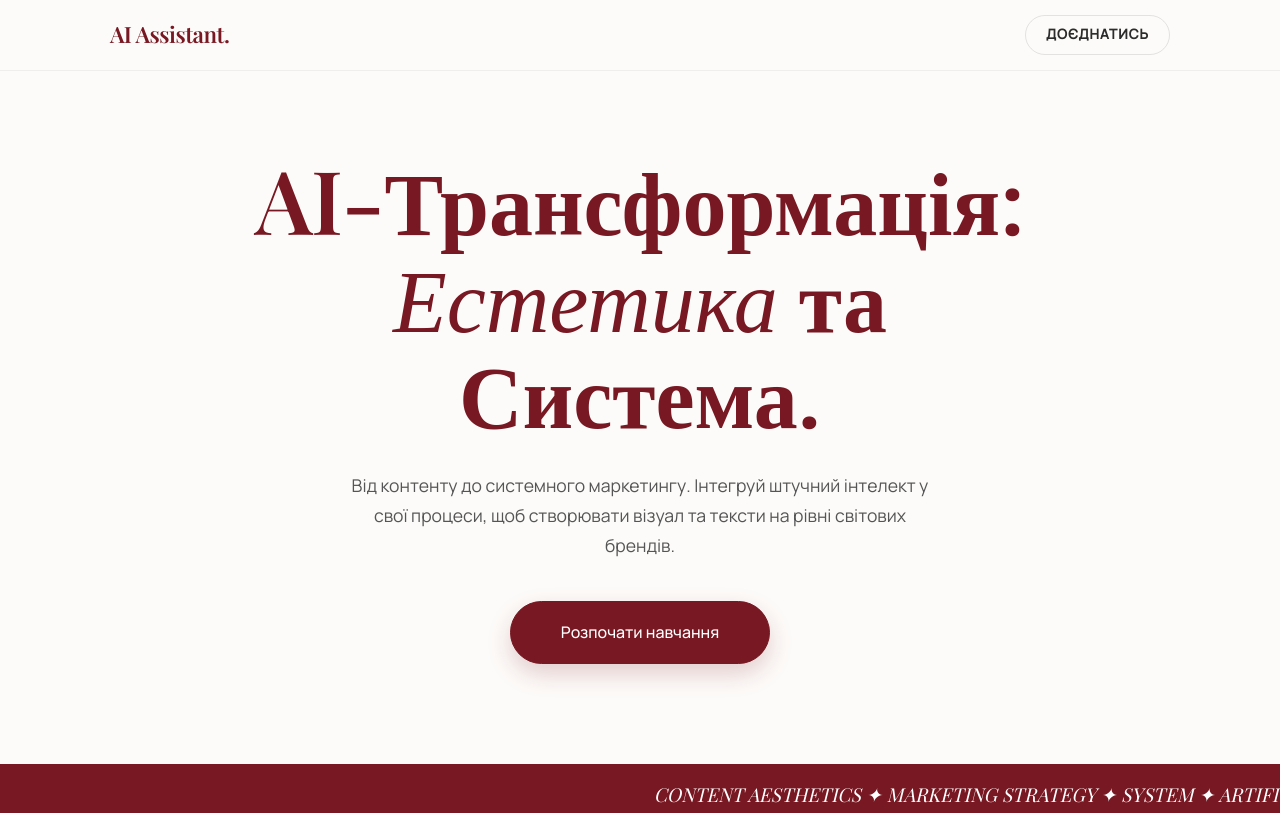
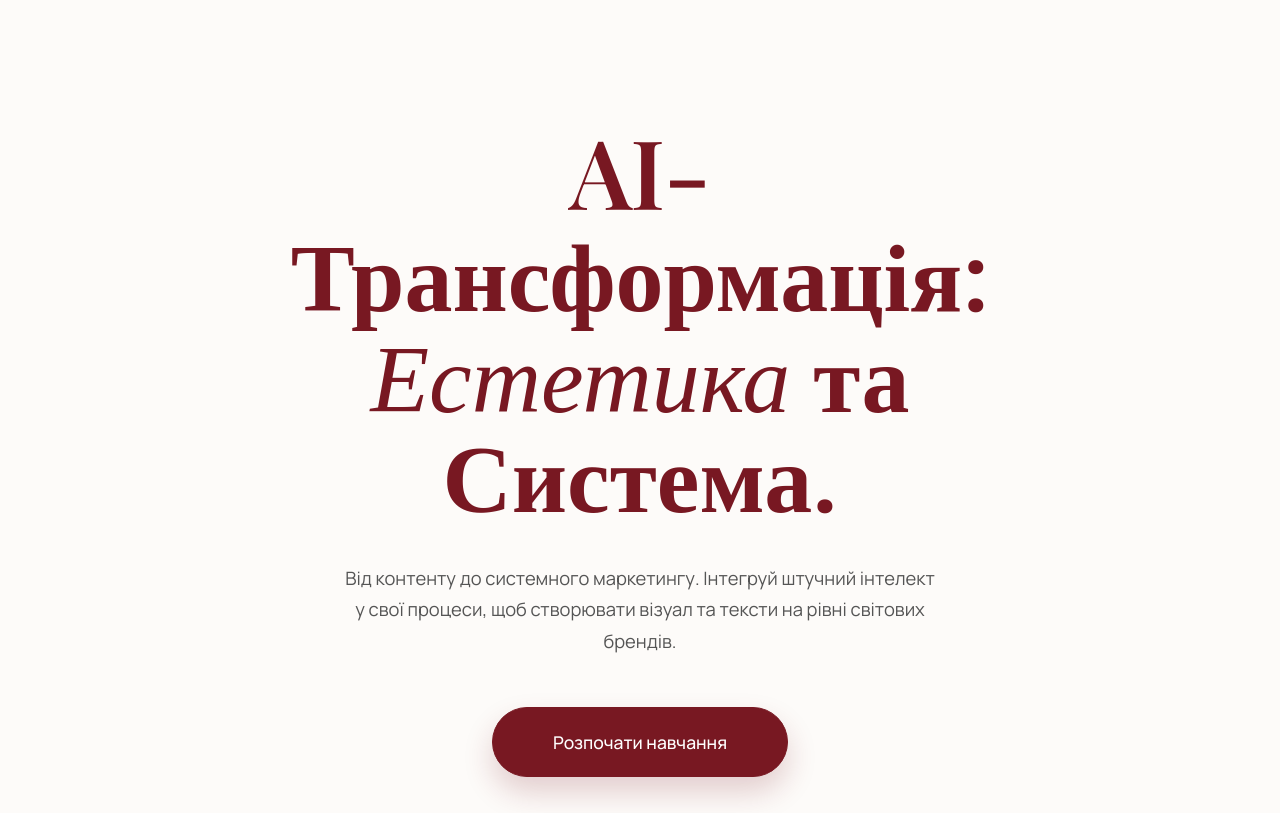
Before and after one commit to Fenrir4/teteruk, a plain HTML site: page index.html in a window 1280 px wide. Shown: the top 813 px of the page. Drawn offline with nearby package versions, Linux system fonts and the light colour scheme; a web font is replaced by a local one.

Commit message:
Update index.html

```diff
--- a/index.html
+++ b/index.html
@@ -25,97 +25,51 @@
 
         html, body {
             width: 100%;
-            overflow-x: hidden; /* Захист від горизонтального скролу */
+            overflow-x: hidden;
             background-color: var(--bg-color);
             color: var(--text-color);
             font-family: var(--font-body);
             line-height: 1.6;
         }
 
-        /* --- CONTAINER (МОБІЛЬНА БАЗА) --- */
         .container {
             width: 100%;
             max-width: 1100px;
             margin: 0 auto;
-            padding: 0 20px; /* Базові відступи для телефону */
+            padding: 0 20px;
         }
 
-        /* --- HEADER --- */
-        header {
-            position: sticky;
-            top: 0;
-            z-index: 100;
-            background: rgba(253, 251, 249, 0.95);
-            backdrop-filter: blur(10px);
-            padding: 15px 0;
-            border-bottom: 1px solid rgba(0,0,0,0.05);
-        }
-
-        .header-inner {
-            display: flex;
-            justify-content: space-between;
-            align-items: center;
-        }
-
-        .logo {
-            font-family: var(--font-head);
-            font-size: 1.4rem;
-            color: var(--accent-burgundy);
-            font-weight: 700;
-            letter-spacing: -0.5px;
-        }
-
-        .nav-btn {
-            text-decoration: none;
-            color: var(--text-color);
-            font-size: 0.85rem;
-            text-transform: uppercase;
-            letter-spacing: 1px;
-            font-weight: 600;
-            border: 1px solid rgba(0,0,0,0.1);
-            padding: 8px 20px;
-            border-radius: 50px;
-            transition: 0.3s;
-        }
-
-        .nav-btn:hover {
-            border-color: var(--accent-burgundy);
-            color: var(--accent-burgundy);
-            background: white;
-        }
-
-        /* --- HERO (ТЕКСТОВИЙ) --- */
+        /* --- HERO (Без шапки - збільшуємо відступ зверху) --- */
         .hero {
-            padding: 80px 0 100px; /* Великі відступи зверху/знизу */
+            padding: 120px 0 100px; /* Великий відступ зверху, щоб текст не лип до краю */
             display: flex;
             flex-direction: column;
-            align-items: center; /* Центрування по горизонталі */
-            text-align: center;  /* Центрування тексту */
+            align-items: center;
+            text-align: center;
             justify-content: center;
-            min-height: 60vh; /* Займає 60% екрану */
+            min-height: 80vh; /* Розтягуємо на майже весь екран */
         }
 
         .hero-text {
             width: 100%;
-            max-width: 800px; /* Обмеження ширини для читабельності */
+            max-width: 800px;
         }
 
         h1 {
             font-family: var(--font-head);
-            /* Адаптивний шрифт: на мобільному 2.8rem, на пк 5rem */
-            font-size: clamp(2.8rem, 8vw, 5.5rem);
-            line-height: 1.1;
+            font-size: clamp(3rem, 9vw, 6rem); /* Ще більший шрифт для ефекту */
+            line-height: 1.05;
             color: var(--accent-burgundy);
-            margin-bottom: 30px;
+            margin-bottom: 40px;
         }
 
         h1 i { font-weight: 400; font-style: italic; }
 
         .hero p {
-            font-size: 1.1rem;
+            font-size: 1.15rem;
             color: #555;
             max-width: 600px;
-            margin: 0 auto 40px auto; /* Центрування блоку тексту */
+            margin: 0 auto 50px auto;
             line-height: 1.7;
         }
 
@@ -123,20 +77,20 @@
             display: inline-block;
             background-color: var(--accent-burgundy);
             color: white;
-            padding: 18px 50px;
+            padding: 20px 60px; /* Кнопка стала масивнішою */
             border-radius: 50px;
             text-decoration: none;
-            font-size: 1rem;
+            font-size: 1.1rem;
             transition: 0.3s;
             border: 1px solid var(--accent-burgundy);
             font-weight: 500;
-            box-shadow: 0 10px 25px rgba(120, 24, 34, 0.2); /* Тінь для об'єму */
+            box-shadow: 0 15px 30px rgba(120, 24, 34, 0.2);
         }
 
         .btn-chic:hover {
             background-color: transparent;
             color: var(--accent-burgundy);
-            transform: translateY(-2px);
+            transform: translateY(-3px);
         }
 
         /* --- MARQUEE --- */
@@ -163,10 +117,10 @@
 
         .section-title {
             font-family: var(--font-head);
-            font-size: 2.5rem;
+            font-size: 2.8rem;
             text-align: center;
             color: var(--accent-burgundy);
-            margin-bottom: 50px;
+            margin-bottom: 60px;
         }
 
         .accordion { width: 100%; max-width: 800px; margin: 0 auto; }
@@ -176,7 +130,7 @@
             width: 100%; background: transparent; border: none;
             padding: 22px 0; text-align: left; cursor: pointer;
             display: flex; justify-content: space-between; align-items: center;
-            font-family: var(--font-head); font-size: 1.2rem; color: var(--text-color);
+            font-family: var(--font-head); font-size: 1.25rem; color: var(--text-color);
             transition: 0.3s;
         }
         .accordion-header:hover { padding-left: 10px; color: var(--accent-burgundy); }
@@ -189,7 +143,7 @@
         .accordion-body { max-height: 0; overflow: hidden; transition: max-height 0.4s ease; }
         .body-inner { padding: 0 0 30px 40px; }
         .body-inner ul { list-style: none; }
-        .body-inner li { margin-bottom: 10px; color: #555; font-size: 0.95rem; position: relative; padding-left: 20px; }
+        .body-inner li { margin-bottom: 10px; color: #555; font-size: 1rem; position: relative; padding-left: 20px; }
         .body-inner li::before { content: "✦"; color: var(--accent-burgundy); position: absolute; left: 0; font-size: 0.8rem; top: 5px; }
 
         /* --- SPEAKERS --- */
@@ -221,28 +175,20 @@
         }
         .price-val { font-family: var(--font-head); font-size: 2.8rem; color: var(--accent-burgundy); margin: 20px 0; }
         .price-list { text-align: left; margin: 30px 0; padding: 0 10px; }
-        .price-list li { list-style: none; padding: 10px 0; border-bottom: 1px solid #eee; color: #555; font-size: 0.9rem; }
+        .price-list li { list-style: none; padding: 10px 0; border-bottom: 1px solid #eee; color: #555; font-size: 0.95rem; }
 
         footer { background: var(--accent-burgundy); color: white; padding: 40px 0; text-align: center; font-size: 0.9rem; }
 
         /* --- MOBILE TWEAKS --- */
         @media (max-width: 768px) {
-            .hero { padding: 60px 0; min-height: auto; }
-            h1 { margin-bottom: 20px; }
-            .btn-chic { width: 100%; max-width: 300px; } /* Кнопка зручна для пальця */
-            .accordion-header { font-size: 1.1rem; padding: 18px 0; }
-            .body-inner { padding-left: 20px; } /* Менший відступ всередині уроку */
+            .hero { padding: 80px 0; min-height: auto; }
+            h1 { margin-bottom: 20px; font-size: 3rem; }
+            .btn-chic { width: 100%; max-width: 300px; padding: 18px 0; }
+            .container { padding: 0 20px; }
         }
     </style>
 </head>
 <body>
-
-    <header>
-        <div class="container header-inner">
-            <div class="logo">AI Assistant.</div>
-            <a href="#pricing" class="nav-btn">Доєднатись</a>
-        </div>
-    </header>
 
     <div class="container">
         <section class="hero">
@@ -490,14 +436,12 @@
         headers.forEach(header => {
             header.addEventListener('click', () => {
                 const item = header.parentElement;
-                // Акордеон логіка
                 document.querySelectorAll('.accordion-item').forEach(i => {
                     if (i !== item) {
                         i.classList.remove('active');
                         i.querySelector('.accordion-body').style.maxHeight = null;
                     }
                 });
-
                 item.classList.toggle('active');
                 const body = header.nextElementSibling;
                 if (body.style.maxHeight) {
```
